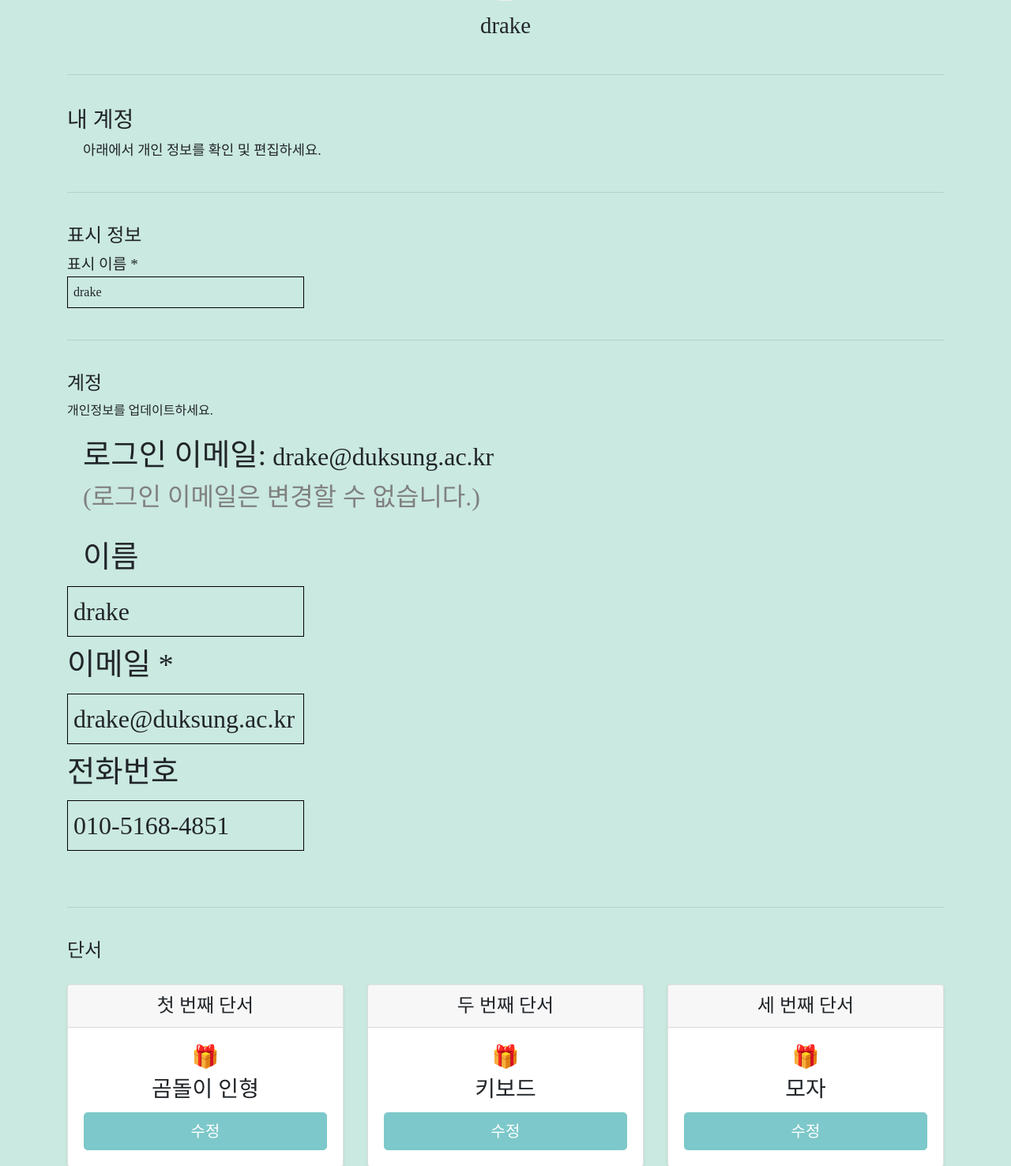
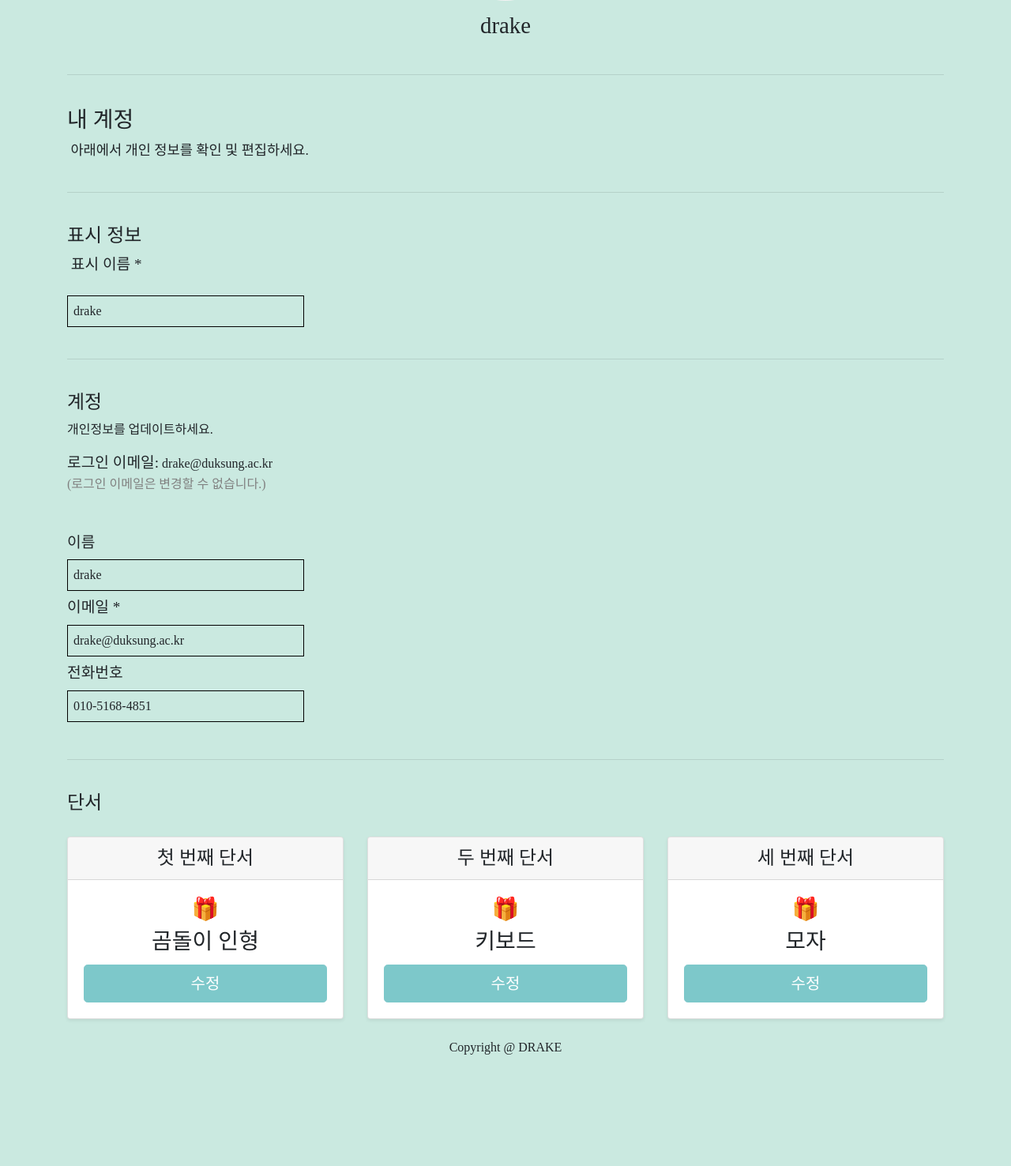
Before and after one commit to dukwoo/DRAKE, a Django app: page /mypage/ in a window 1280 px wide. Shown: the part 216-1692 px from the top of the page at 79% size. After the commit the page ends 1551 px from the top, so only its background shows below. Run offline with Django 4.2, Linux system fonts and the light colour scheme; a user stored in the database is signed in; parts of the project's set-up code (start-up, migrations or seed data) failed here and were passed over; some libraries are stand-ins or nearby versions; some web fonts are replaced.

Commit message:
마이페이지 수정

```diff
--- a/prensend/templates/prensend/mypage.html
+++ b/prensend/templates/prensend/mypage.html
@@ -51,29 +51,29 @@
         <div>
             <hr><br>
             <h3>내 계정</h3>
-            <a style="font-size:1.1em">아래에서 개인 정보를 확인 및 편집하세요.</a>
-            <br><br>
+            <div style="font-size:1.1em">&nbsp;아래에서 개인 정보를 확인 및 편집하세요.</div>
+            <br>
             <hr>
             <br>
             <h4>표시 정보</h4>
             <div>
-                <span style="margin-top: 5px; font-size:1.2em">표시 이름 *</span><br>
+                <span style="margin-top: 5px; font-size:1.2em">&nbsp;표시 이름 *</span><br>&nbsp;
                 <div style="border: 1px solid black; width: 300px; padding: 7px; margin-top: 0px;">{{user.username}}</div>
             </div>
             <br><hr>
             <br>
             <h4>계정</h4>
             <p>개인정보를 업데이트하세요.</p>
-            <a><span style="margin-top: 5px; font-size:1.2em">로그인 이메일:</span> {{ user.email }}</a><br>
-            <a style="color: gray;">(로그인 이메일은 변경할 수 없습니다.)</a><br><br>
-            <a>
+            <span style="margin-top: 5px; font-size:1.2em">로그인 이메일:</span> {{ user.email }}<br>
+            <div style="color: gray;">(로그인 이메일은 변경할 수 없습니다.)</div><br><br>
+            <div>
                 <span style="margin-top: 5px; font-size:1.2em">이름</span><br>
                 <div style="border: 1px solid black; width: 300px; padding: 7px; margin-top: 7px; margin-bottom: 7px;">{{user.username}}</div>
                 <span style="margin-top: 5px; font-size:1.2em">이메일 *</span><br>
                 <div style="border: 1px solid black; width: 300px; padding: 7px; margin-top: 7px; margin-bottom: 7px;">{{user.email}}</div>
                 <span style="margin-top: 5px; font-size:1.2em">전화번호</span><br>
                 <div style="border: 1px solid black; width: 300px; padding: 7px; margin-top: 7px; margin-bottom: 7px;">010-5168-4851</div>
-            </a>
+            </div>
             <br>
             <hr>
             <br>
```
Also changed, not shown: 1 other file.
